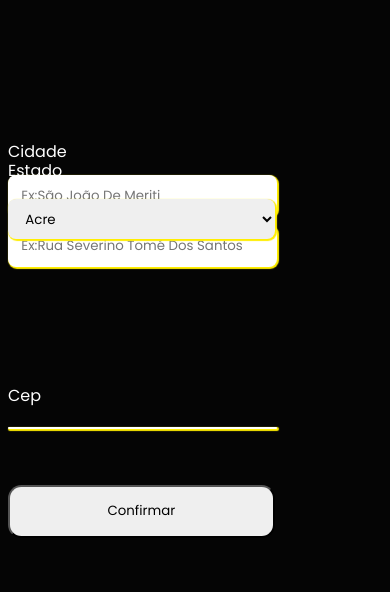
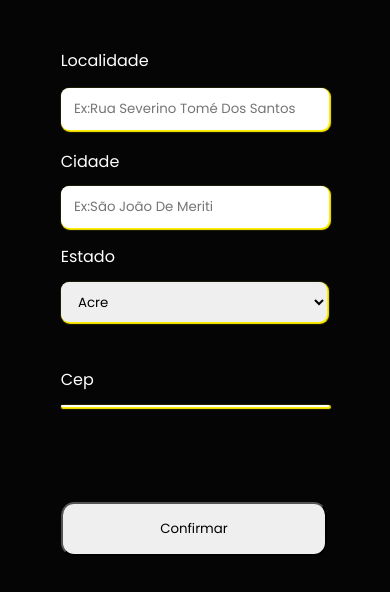
Before and after one commit to EduardoBorges0/ViaCep, a plain HTML site: page index.html in a window 390 px wide. Drawn offline with Linux system fonts and the light colour scheme.

Commit message:
Update style.css

```diff
--- a/style.css
+++ b/style.css
@@ -4,9 +4,10 @@
 
 body {
     background-color: rgba(0, 0, 0, 0.981);
+    max-width: 100vw;
 }
 
-#inputs {
+#inputs-form {
     display: flex;
     justify-content: center;
 }
@@ -34,15 +35,17 @@ body {
 }
 
 #btn {
+    position: relative;
+    top: 5em;
+    right: 14em;
     height: 4em;
     border-radius: 1em;
     max-width: 26em;
-    margin-top: 5em;
-    margin-left: -14em;
 }
 
 .labelInputs {
-    margin-bottom: -1em;
+    position: relative;
+    top: 1em;
     color: white;
 }
 
@@ -56,7 +59,7 @@ body {
 }
 
 @media screen and (max-width: 768px) {
-    #inputs {
+    #inputs-form {
         display: grid;
         justify-content: center;
     }
@@ -68,16 +71,16 @@ body {
     .section {
         display: grid;
         flex-direction: column;
-        gap: 1em;
-        padding: 2em 0em;
+        gap: 1.8em;
+        padding: 0em 0em;
     }
 
-    .labelCidade {
+    .labelLocalidade {
         position: relative;
-        top: 1em;
+        top: 2.5em;
     }
 
-    .Cidade {
+    .Localidade {
         position: relative;
         top: 2em;
     }
@@ -89,36 +92,37 @@ body {
 
     .Estado {
         position: relative;
-        bottom: 6em;
+        bottom: 0em;
         width: 20em;
     }
 
-    .labelLocalidade {
+    .labelCidade {
         position: relative;
-        top: 9em;
+        top: 1em;
     }
 
-    .Localidade {
+    .Cidade {
         position: relative;
-        top: 12em;
+        top: 0em;
     }
 
     .labelCEP {
         position: relative;
-        top: 3em;
+        top: 1em;
     }
 
     .Cep {
         position: relative;
-        top: 5em;
+        top: 0em;
     }
 
     #btn {
         position: relative;
-        left: 14em;
-        top: 3em;
+        left: 0em;
+        top: 5em;
         width: 20em;
     }
+
     .invalid {
         box-shadow: 1px 2px 1px 1px rgb(255, 15, 15);
     }
```
